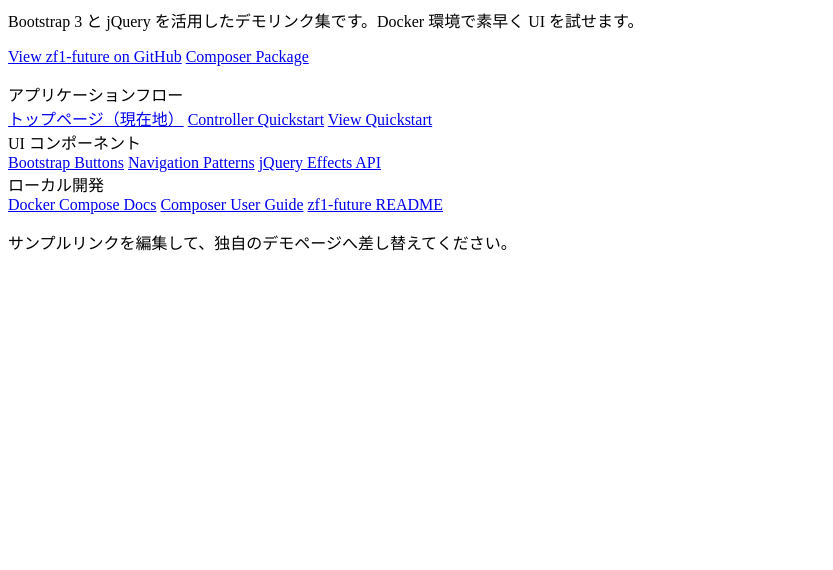
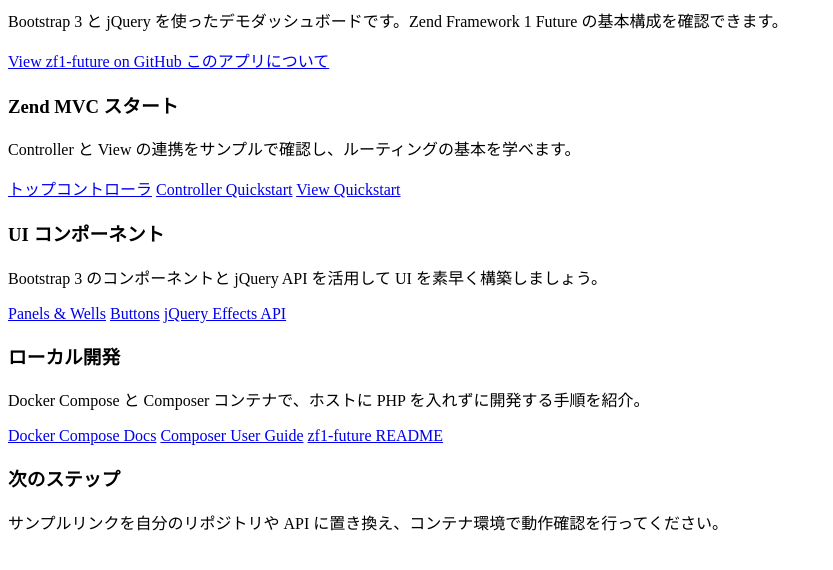
Before and after one commit to catatsumuri/zf1-future-demo, a PHP site: template application/views/scripts/index/index.phtml in a window 1280 px wide. Shown: the top 570 px of the page, without its empty margins (0-833 px from the left). Run offline with PHP 8.4, Linux system fonts and the light colour scheme; the template is opened without the code that fills it, so the values that code supplies are empty.

Commit message:
Enhance landing page styling and add about route
Refresh the home view with Bootstrap 3 panels, glyphicons, and call-to-action buttons to showcase demo links. Introduce an AboutController with a matching view, hook it into the navbar, and add a jQuery helper to highlight the active navigation item.

```diff
--- a/application/views/scripts/index/index.phtml
+++ b/application/views/scripts/index/index.phtml
@@ -1,36 +1,55 @@
 <div class="jumbotron text-center">
     <h1><?php echo $this->escape($this->message); ?></h1>
-    <p class="lead">Bootstrap 3 と jQuery を活用したデモリンク集です。Docker 環境で素早く UI を試せます。</p>
+    <p class="lead">Bootstrap 3 と jQuery を使ったデモダッシュボードです。Zend Framework 1 Future の基本構成を確認できます。</p>
     <p>
-        <a class="btn btn-primary btn-lg" href="https://github.com/shardj/zf1-future" target="_blank" rel="noopener">View zf1-future on GitHub</a>
-        <a class="btn btn-default btn-lg" href="https://packagist.org/packages/shardj/zf1-future" target="_blank" rel="noopener">Composer Package</a>
+        <a class="btn btn-primary btn-lg" href="https://github.com/shardj/zf1-future" target="_blank" rel="noopener">
+            <span class="glyphicon glyphicon-link" aria-hidden="true"></span> View zf1-future on GitHub
+        </a>
+        <a class="btn btn-default btn-lg" href="/about">
+            <span class="glyphicon glyphicon-info-sign" aria-hidden="true"></span> このアプリについて
+        </a>
     </p>
 </div>
 
 <div class="row">
-    <div class="col-sm-4">
-        <div class="panel panel-primary">
-            <div class="panel-heading">アプリケーションフロー</div>
+    <div class="col-sm-6 col-md-4">
+        <div class="panel panel-primary panel-feature">
+            <div class="panel-heading">
+                <h3 class="panel-title"><span class="glyphicon glyphicon-education" aria-hidden="true"></span> Zend MVC スタート</h3>
+            </div>
+            <div class="panel-body">
+                <p>Controller と View の連携をサンプルで確認し、ルーティングの基本を学べます。</p>
+            </div>
             <div class="list-group">
-                <a class="list-group-item" href="/" title="IndexController::indexAction">トップページ（現在地）</a>
+                <a class="list-group-item" href="/" title="IndexController::indexAction">トップコントローラ</a>
                 <a class="list-group-item" href="https://framework.zend.com/manual/1.12/en/zend.controller.quickstart.html" target="_blank" rel="noopener">Controller Quickstart</a>
                 <a class="list-group-item" href="https://framework.zend.com/manual/1.12/en/zend.view.quickstart.html" target="_blank" rel="noopener">View Quickstart</a>
             </div>
         </div>
     </div>
-    <div class="col-sm-4">
-        <div class="panel panel-success">
-            <div class="panel-heading">UI コンポーネント</div>
+    <div class="col-sm-6 col-md-4">
+        <div class="panel panel-success panel-feature">
+            <div class="panel-heading">
+                <h3 class="panel-title"><span class="glyphicon glyphicon-blackboard" aria-hidden="true"></span> UI コンポーネント</h3>
+            </div>
+            <div class="panel-body">
+                <p>Bootstrap 3 のコンポーネントと jQuery API を活用して UI を素早く構築しましょう。</p>
+            </div>
             <div class="list-group">
-                <a class="list-group-item" href="https://getbootstrap.com/docs/3.4/components/#buttons" target="_blank" rel="noopener">Bootstrap Buttons</a>
-                <a class="list-group-item" href="https://getbootstrap.com/docs/3.4/components/#nav" target="_blank" rel="noopener">Navigation Patterns</a>
+                <a class="list-group-item" href="https://getbootstrap.com/docs/3.4/components/#panels" target="_blank" rel="noopener">Panels &amp; Wells</a>
+                <a class="list-group-item" href="https://getbootstrap.com/docs/3.4/components/#buttons" target="_blank" rel="noopener">Buttons</a>
                 <a class="list-group-item" href="https://api.jquery.com/category/effects/" target="_blank" rel="noopener">jQuery Effects API</a>
             </div>
         </div>
     </div>
-    <div class="col-sm-4">
-        <div class="panel panel-info">
-            <div class="panel-heading">ローカル開発</div>
+    <div class="col-sm-6 col-md-4">
+        <div class="panel panel-info panel-feature">
+            <div class="panel-heading">
+                <h3 class="panel-title"><span class="glyphicon glyphicon-console" aria-hidden="true"></span> ローカル開発</h3>
+            </div>
+            <div class="panel-body">
+                <p>Docker Compose と Composer コンテナで、ホストに PHP を入れずに開発する手順を紹介。</p>
+            </div>
             <div class="list-group">
                 <a class="list-group-item" href="https://docs.docker.com/compose/" target="_blank" rel="noopener">Docker Compose Docs</a>
                 <a class="list-group-item" href="https://getcomposer.org/doc/" target="_blank" rel="noopener">Composer User Guide</a>
@@ -41,7 +60,14 @@
 </div>
 
 <div class="row">
-    <div class="col-sm-12 text-center">
-        <p class="text-muted">サンプルリンクを編集して、独自のデモページへ差し替えてください。</p>
+    <div class="col-sm-12">
+        <div class="panel panel-default">
+            <div class="panel-heading">
+                <h3 class="panel-title"><span class="glyphicon glyphicon-wrench" aria-hidden="true"></span> 次のステップ</h3>
+            </div>
+            <div class="panel-body">
+                <p class="text-muted">サンプルリンクを自分のリポジトリや API に置き換え、コンテナ環境で動作確認を行ってください。</p>
+            </div>
+        </div>
     </div>
 </div>
```
Also changed, not shown: application/controllers/AboutController.php (added, +25 -0 lines), application/layouts/scripts/layout.phtml (+19 -0 lines), application/views/scripts/about/index.phtml (added, +40 -0 lines).
